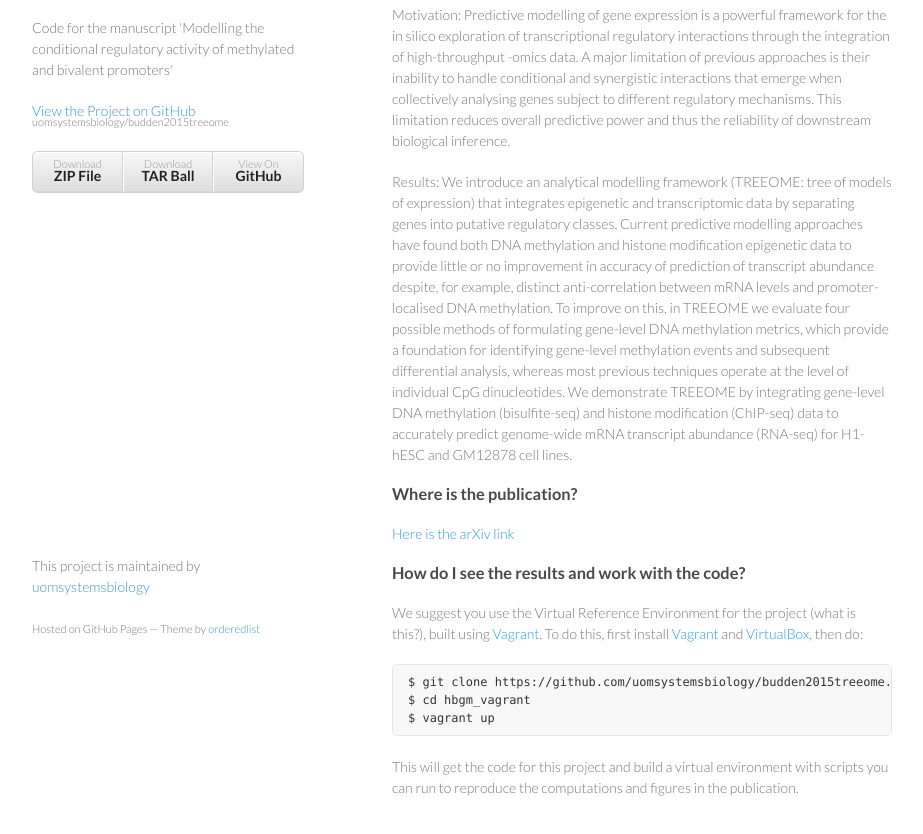
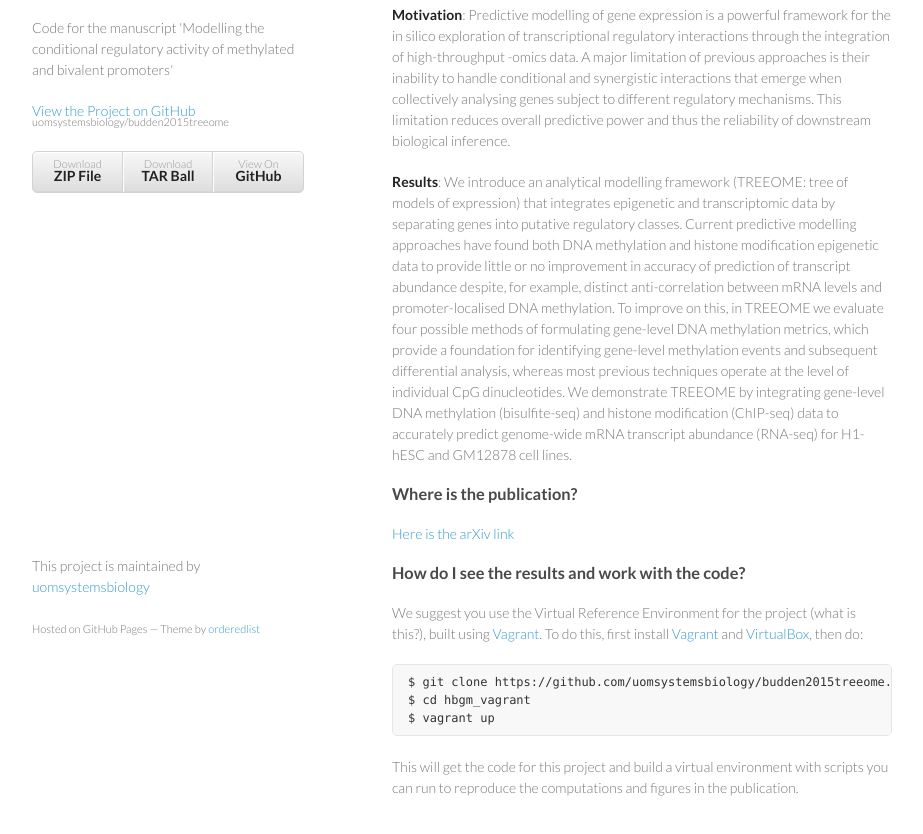
Before and after one commit to uomsystemsbiology/budden2015treeome, a plain HTML site: page index.html in a window 1280 px wide. Shown: the part 92-926 px from the top of the page, without its empty margins (178-1101 px from the left). Drawn offline with Linux system fonts and the light colour scheme.

```diff
--- a/index.html
+++ b/index.html
@@ -31,9 +31,9 @@
         <h3>
 <a id="welcome-to-github-pages" class="anchor" href="#welcome-to-github-pages" aria-hidden="true"><span class="octicon octicon-link"></span></a>Welcome to GitHub Pages.</h3>
 
-<p>Motivation: Predictive modelling of gene expression is a powerful framework for the in silico exploration of transcriptional regulatory interactions through the integration of high-throughput -omics data. A major limitation of previous approaches is their inability to handle conditional and synergistic interactions that emerge when collectively analysing genes subject to different regulatory mechanisms. This limitation reduces overall predictive power and thus the reliability of downstream biological inference.</p>
+<p><strong>Motivation</strong>: Predictive modelling of gene expression is a powerful framework for the in silico exploration of transcriptional regulatory interactions through the integration of high-throughput -omics data. A major limitation of previous approaches is their inability to handle conditional and synergistic interactions that emerge when collectively analysing genes subject to different regulatory mechanisms. This limitation reduces overall predictive power and thus the reliability of downstream biological inference.</p>
 
-<p>Results: We introduce an analytical modelling framework (TREEOME: tree of models of expression) that integrates epigenetic and transcriptomic data by separating genes into putative regulatory classes. Current predictive modelling approaches have found both DNA methylation and histone modification epigenetic data to provide little or no improvement in accuracy of prediction of transcript abundance despite, for example, distinct anti-correlation between mRNA levels and promoter-localised DNA methylation. To improve on this, in TREEOME we evaluate four possible methods of formulating gene-level DNA methylation metrics, which provide a foundation for identifying gene-level methylation events and subsequent differential analysis, whereas most previous techniques operate at the level of individual CpG dinucleotides. We demonstrate TREEOME by integrating gene-level DNA methylation (bisulfite-seq) and histone modification (ChIP-seq) data to accurately predict genome-wide mRNA transcript abundance (RNA-seq) for H1-hESC and GM12878 cell lines. </p>
+<p><strong>Results</strong>: We introduce an analytical modelling framework (TREEOME: tree of models of expression) that integrates epigenetic and transcriptomic data by separating genes into putative regulatory classes. Current predictive modelling approaches have found both DNA methylation and histone modification epigenetic data to provide little or no improvement in accuracy of prediction of transcript abundance despite, for example, distinct anti-correlation between mRNA levels and promoter-localised DNA methylation. To improve on this, in TREEOME we evaluate four possible methods of formulating gene-level DNA methylation metrics, which provide a foundation for identifying gene-level methylation events and subsequent differential analysis, whereas most previous techniques operate at the level of individual CpG dinucleotides. We demonstrate TREEOME by integrating gene-level DNA methylation (bisulfite-seq) and histone modification (ChIP-seq) data to accurately predict genome-wide mRNA transcript abundance (RNA-seq) for H1-hESC and GM12878 cell lines. </p>
 
 <h3>
 <a id="where-is-the-publication" class="anchor" href="#where-is-the-publication" aria-hidden="true"><span class="octicon octicon-link"></span></a>Where is the publication?</h3>
```
Also changed, not shown: params.json (+1 -1 lines).
